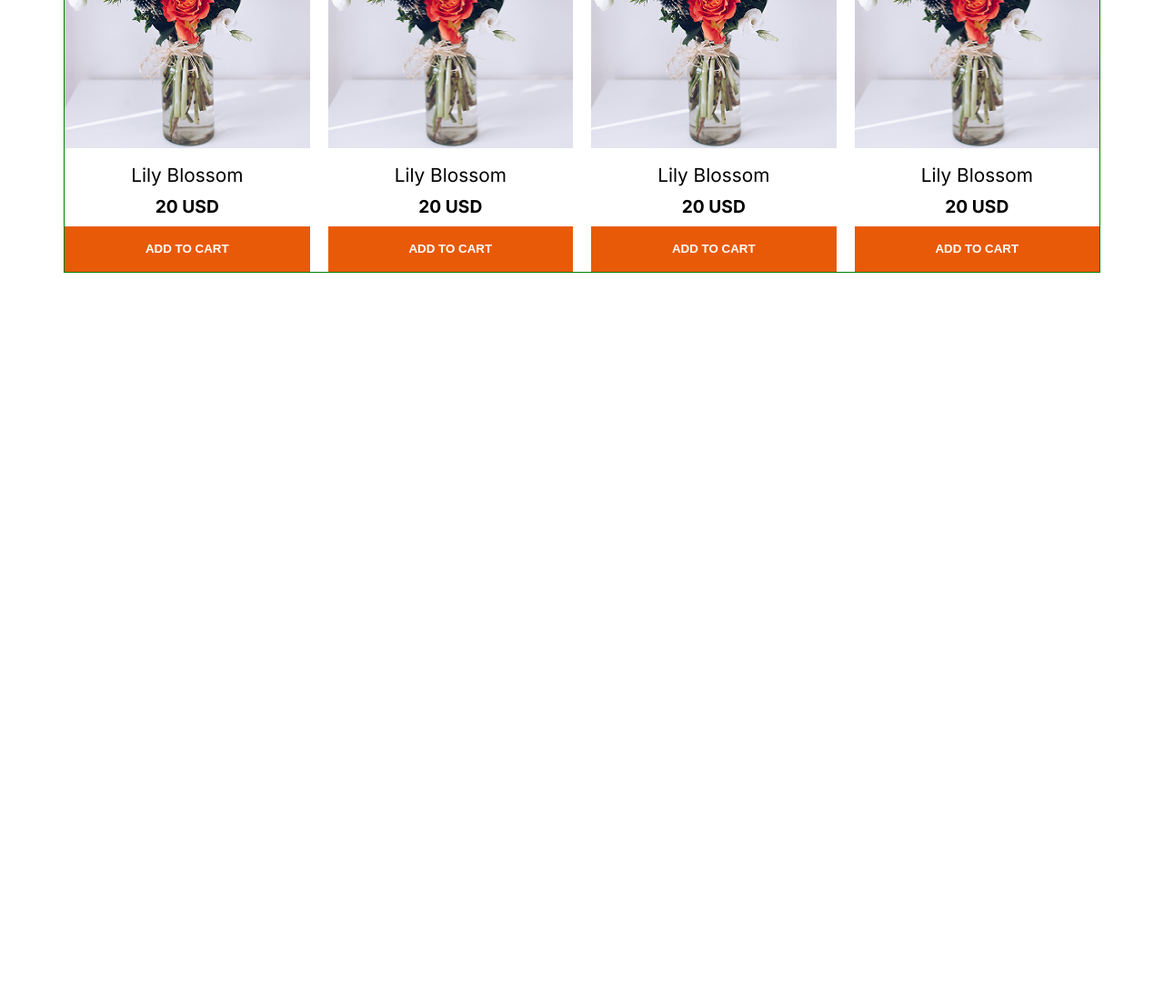
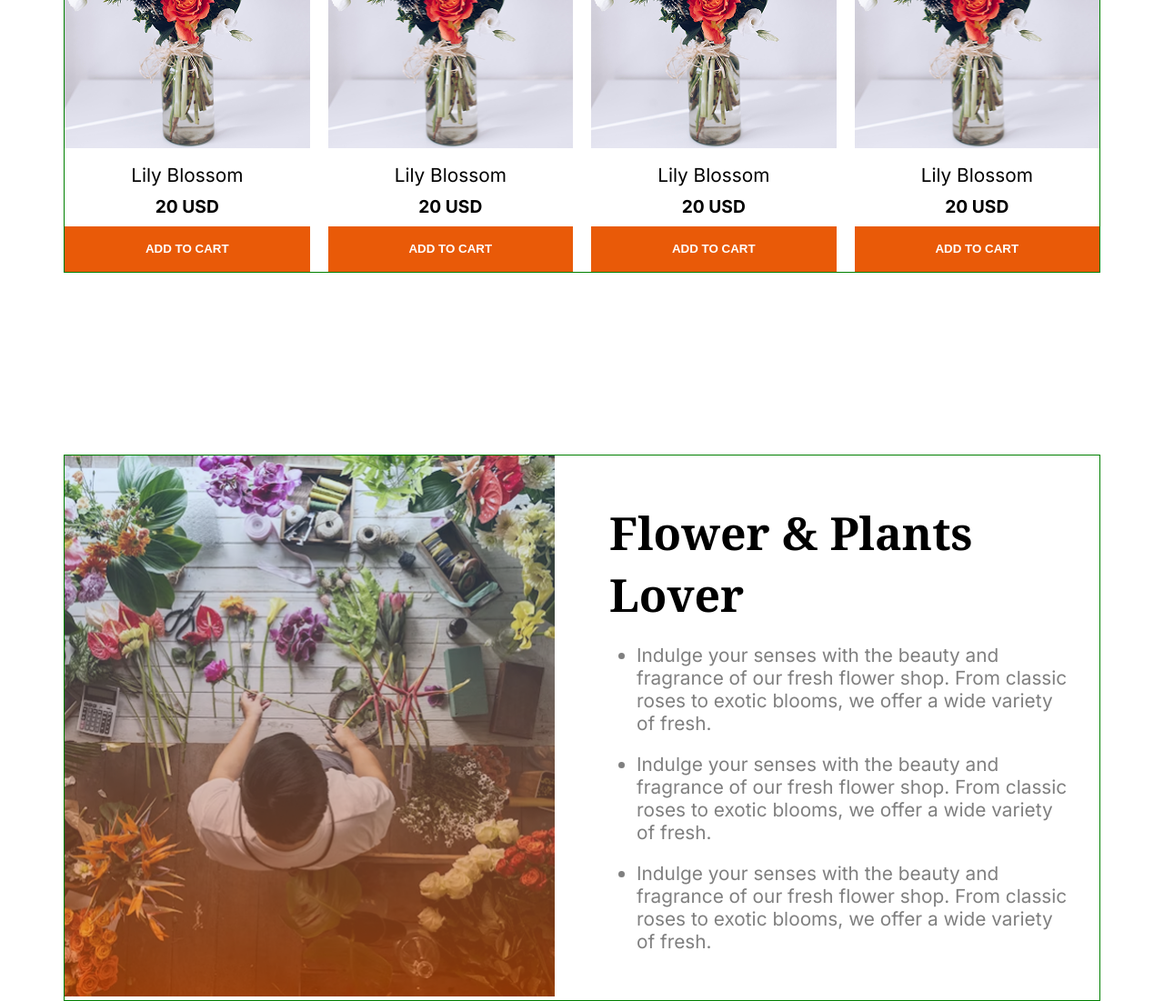
Before and after one commit to joybappy2/flower-shop, a plain HTML site: page index.html in a window 1280 px wide. Shown: the part 1506-2607 px from the top of the page at 91% size. Before the commit the page ends 1806 px from the top, so only its background shows below. Drawn offline with Linux system fonts and the light colour scheme.

Commit message:
flower and plant lover section added

```diff
--- a/index.html
+++ b/index.html
@@ -154,6 +154,35 @@
           </div>
         </div>
       </section>
+
+      <!-- flowerr & plants lover -->
+      <section class="plant-lover m-auto">
+        <div class="pl-container">
+          <div class="pl-left">
+            <img src="./assets/flower-store.png" alt="" />
+          </div>
+          <div class="pl-right">
+            <h2 class="font-noto">Flower & Plants Lover</h2>
+            <ul class="text-gray">
+              <li>
+                Indulge your senses with the beauty and fragrance of our fresh
+                flower shop. From classic roses to exotic blooms, we offer a
+                wide variety of fresh.
+              </li>
+              <li>
+                Indulge your senses with the beauty and fragrance of our fresh
+                flower shop. From classic roses to exotic blooms, we offer a
+                wide variety of fresh.
+              </li>
+              <li>
+                Indulge your senses with the beauty and fragrance of our fresh
+                flower shop. From classic roses to exotic blooms, we offer a
+                wide variety of fresh.
+              </li>
+            </ul>
+          </div>
+        </div>
+      </section>
     </main>
   </body>
 </html>
--- a/style.css
+++ b/style.css
@@ -158,6 +158,42 @@
   height: 50px;
 }
 
+/* flower & plants lover */
+.plant-lover {
+  border: 1px solid green;
+  margin-top: 200px;
+}
+
+.pl-container {
+  display: flex;
+  justify-content: space-between;
+  gap: 60px;
+  align-items: center;
+}
+
+.pl-left img {
+  width: 100%;
+}
+
+.pl-right {
+  width: 540px;
+}
+
+.pl-right h2 {
+  font-size: 3.12rem;
+  font-weight: 700;
+}
+
+.pl-right ul {
+  padding-left: 30px;
+  padding-right: 30px;
+}
+
+.pl-right ul li {
+  margin-top: 20px;
+  font-size: 1.3rem;
+}
+
 @media screen and (max-width: 575px) {
   #home,
   #shop,
```
